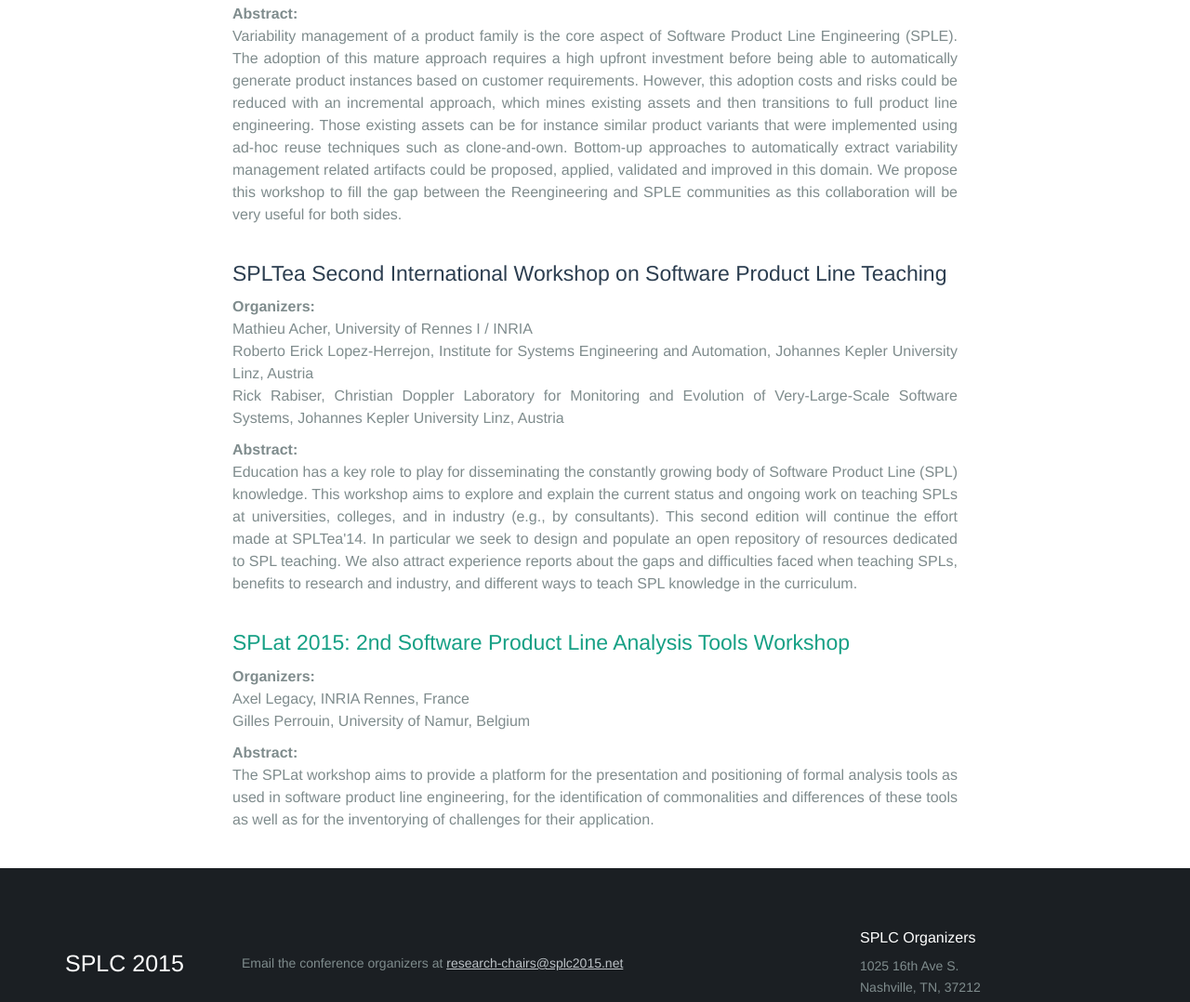
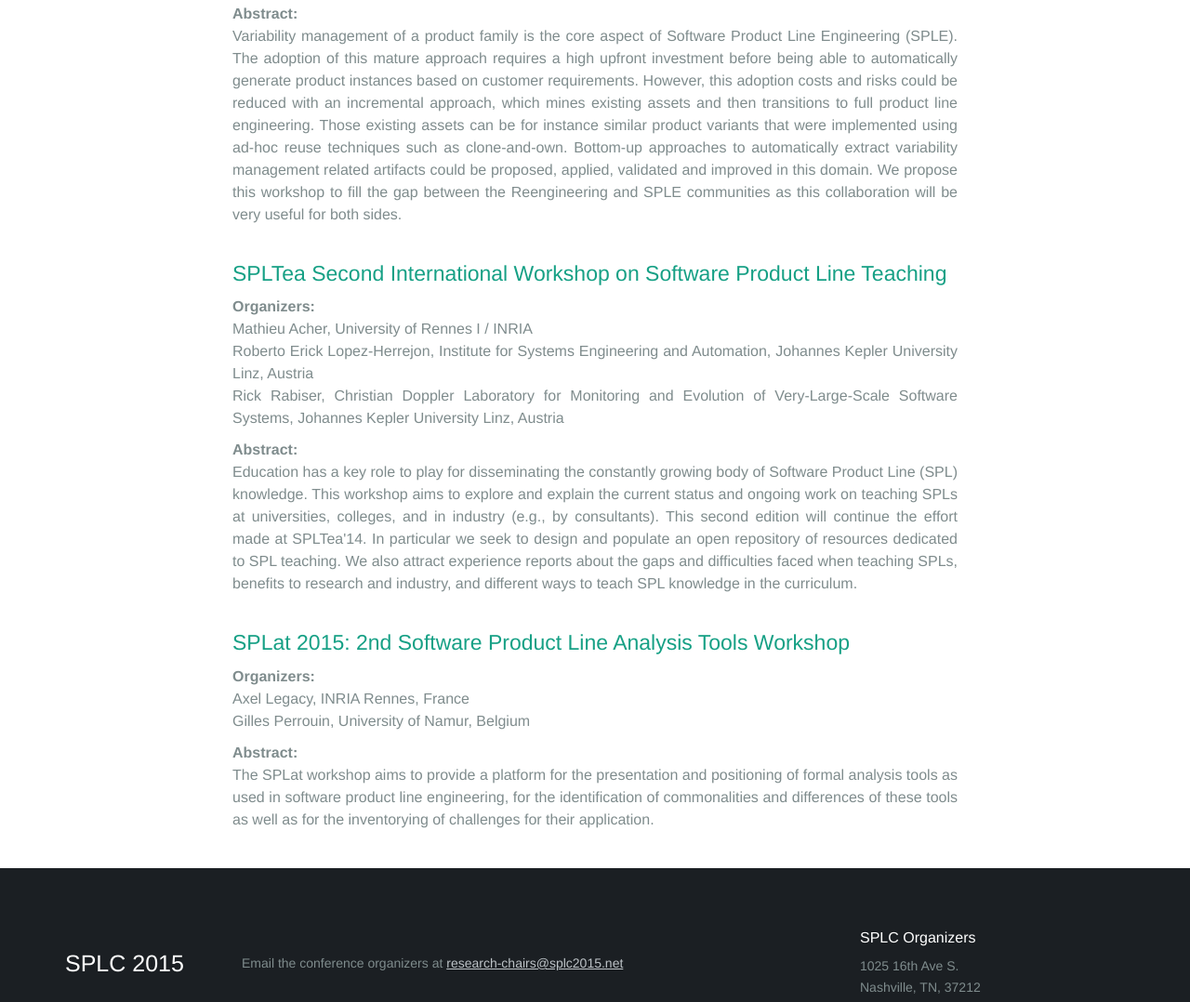
Before and after one commit to splc2015/splc2015.github.io, a plain HTML site: page accepted-workshops.html in a window 1280 px wide. Shown: the part 858-1936 px from the top of the page at 93% size. Drawn offline with Linux system fonts and the light colour scheme.

Commit message:
Added link for SPLTea workshop

```diff
--- a/accepted-workshops.html
+++ b/accepted-workshops.html
@@ -176,7 +176,7 @@ Mathieu Acher, University of Rennes I / INRIA
                         </div>
                         <br/>
                         <div>
-                           <h4> SPLTea Second International Workshop on Software Product Line Teaching</h4>
+                           <h4> <a href="http://spltea.irisa.fr/">SPLTea Second International Workshop on Software Product Line Teaching </a></h4>
                            <p> <b>Organizers:</b>
                                  <br/>
 Mathieu Acher, University of Rennes I / INRIA
```
